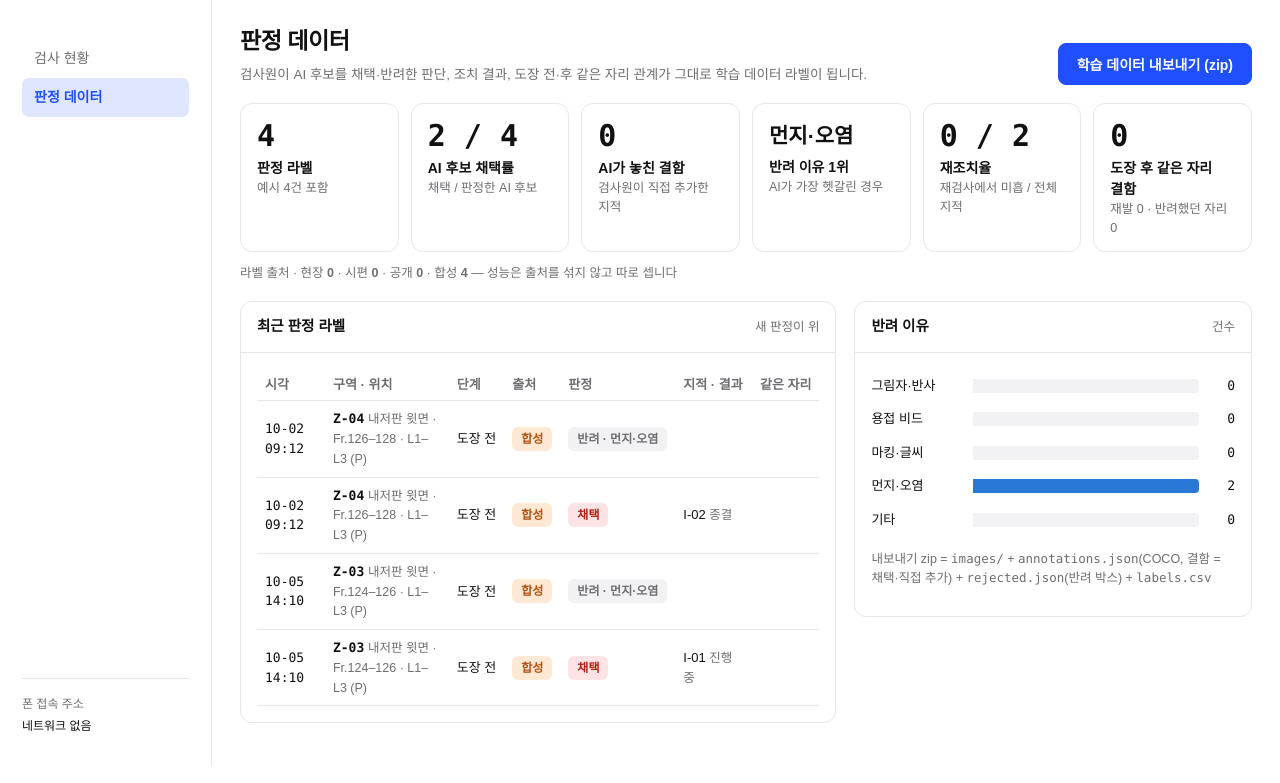
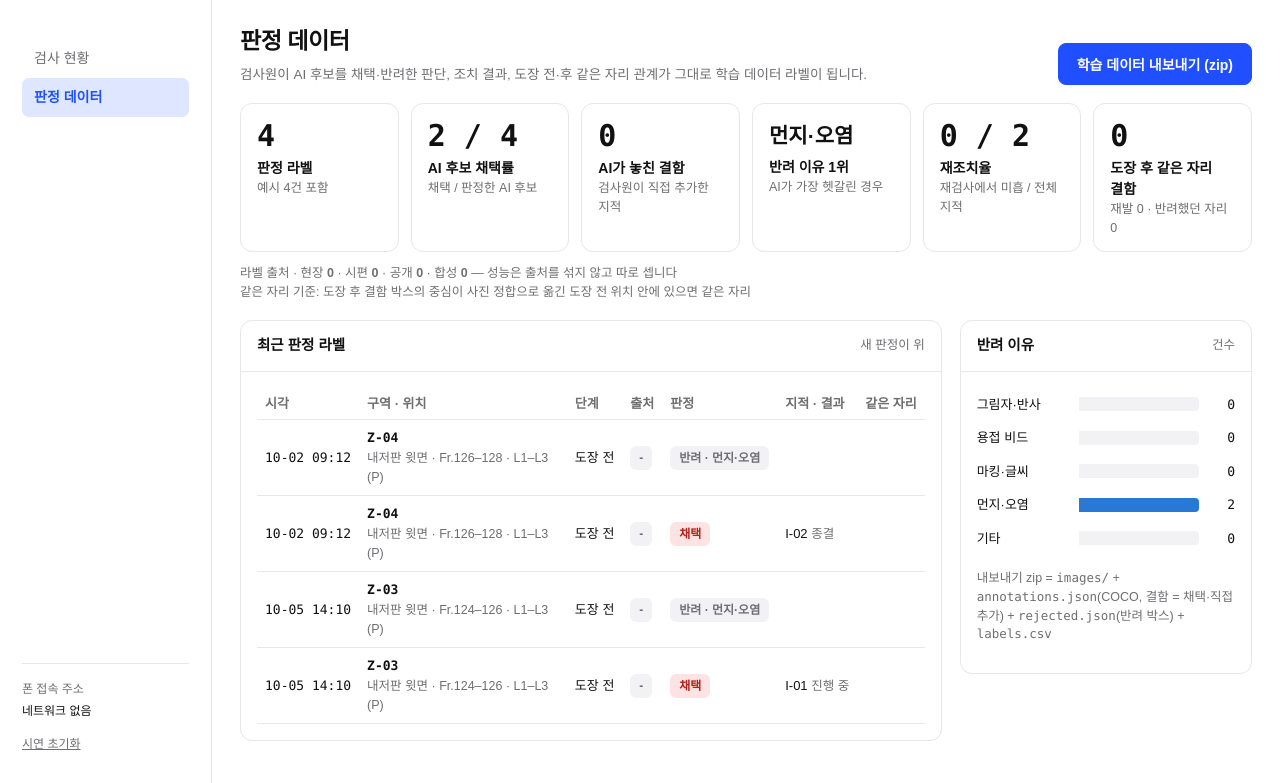
Before and after one commit to jaehyeok-roh/blasttrace, a FastAPI app: page /data in a window 1280 px wide. Shown: the part 60-843 px from the top of the page. Run offline with FastAPI, Linux system fonts and the light colour scheme; data comes from the database, SQL or seed files in the repository; data that the repository does not hold is empty; parts of the project's set-up code (start-up, migrations or seed data) failed here and were passed over.

Commit message:
폰 사진첩 선택, 시연 초기화 버튼, 같은 자리 기준(중심점), 판정 데이터 표 정리

```diff
--- a/llm/report.py
+++ b/llm/report.py
@@ -26,7 +26,7 @@ def make_report(record: dict) -> dict:
             idx = " → ".join(str(s["rust_index"]) for s in f["spectra"])
             lines.append(f"  · 분광: 녹 지표 {idx}, 최근 판정 '{f['spectra'][-1]['label']}'")
     for r in record.get("recurrences", []):
-        lines.append(f"- 도장 후 재발: 도장 전 {r['pre']} 자리에서 {r['post']} 발생 → 표면처리·조치 원인 확인 필요")
+        lines.append(f"- 도장 후 재발: 도장 전 {r['pre']} 자리에서 {r['post']} 발생 → 표면처리·조치 원인 확인 필요 (같은 자리 = 도장 후 결함 중심이 도장 전 위치 안)")
     for r in record.get("rejected_spots", []):
         lines.append(f"- 도장 후 {r['post']}: 도장 전에 반려한 AI 후보 자리 (반려 이유: {r['reason'] or '미입력'}) → 반려 판단 재확인 필요")
     lines += ["", "※ 조도·염분·도막두께 등 계측값은 계측기 기록을 따른다.",
--- a/server/app.py
+++ b/server/app.py
@@ -21,6 +21,7 @@ from collections import Counter
 from datetime import datetime
 from pathlib import Path
 
+import cv2
 import numpy as np
 from fastapi import Body, FastAPI, File, Form, HTTPException, Request, UploadFile
 from fastapi.responses import RedirectResponse, Response
@@ -126,7 +127,9 @@ def origin_of(path):
 
 # AI 후보를 반려할 때 고르는 이유. 반려 이유가 곧 학습 데이터의 '헷갈리는 경우' 라벨이 된다
 REASONS = ["그림자·반사", "용접 비드", "마킹·글씨", "먼지·오염", "기타"]
-tpl.env.globals.update(REASONS=REASONS)
+# '같은 자리' 기준 (화면·보고서·PDF에 같은 문장을 쓴다). 조금만 스쳐도 같은 자리로 세지 않으려고 중심점으로 본다
+SAME_SPOT = "도장 후 결함 박스의 중심이 사진 정합으로 옮긴 도장 전 위치 안에 있으면 같은 자리"
+tpl.env.globals.update(REASONS=REASONS, SAME_SPOT=SAME_SPOT)
 
 
 def block_or_404(bid):
@@ -271,9 +274,9 @@ def pre_marks(post):
 
 
 def overlaps(pts, b):
-    """옮겨 온 4점을 감싸는 사각형과 박스 b가 조금이라도 겹치나"""
-    xs, ys = [x for x, _ in pts], [y for _, y in pts]
-    return min(xs) < b["x1"] and b["x0"] < max(xs) and min(ys) < b["y1"] and b["y0"] < max(ys)
+    """같은 자리인가: 박스 b(도장 후 지적)의 중심이 옮겨 온 4점 다각형(도장 전 위치) 안(경계 포함)에 있다"""
+    c = ((b["x0"] + b["x1"]) / 2, (b["y0"] + b["y1"]) / 2)
+    return cv2.pointPolygonTest(np.float32(pts).reshape(-1, 1, 2), c, False) >= 0
 
 
 def spots(post):
@@ -494,9 +497,25 @@ def seed_post(zid):
 
 with sqlite3.connect(DATA / "bt.db") as _c:
     _c.executescript(SCHEMA)
-if not one("SELECT 1 FROM zones"):
+def seed_all():
     seed()
     run("UPDATE photos SET origin='합성' WHERE origin IS NULL")  # 예시 사진은 전부 가공·합성 (README '예시 사진')
+
+
+if not one("SELECT 1 FROM zones"):
+    seed_all()
+
+
+@app.post("/demo/reset")
+def demo_reset():
+    """시연 초기화: 모든 기록과 올린 사진을 지우고 시연 시작 상태로 되돌린다. 서버를 끄지 않아도 된다 (리허설용)"""
+    for t in q("SELECT name FROM sqlite_master WHERE type='table' AND name NOT LIKE 'sqlite_%'"):
+        run(f"DELETE FROM {t['name']}")
+    for f in UPLOADS.iterdir():
+        f.unlink()
+    ARMED.clear()
+    seed_all()
+    return go("/")
 
 
 # ---------- 노트북 화면 ----------
--- a/web/static/style.css
+++ b/web/static/style.css
@@ -16,6 +16,7 @@ a{color:inherit;text-decoration:none}
 .nav a.on{background:var(--blue14);color:var(--blue);font-weight:600}
 .foot{margin-top:auto;border-top:1px solid var(--line);padding-top:16px;font-size:12px;color:var(--sub);word-break:break-all}
 .foot b{display:block;color:var(--ink);font-weight:500;margin-top:4px}
+.foot .reset{margin-top:14px;border:0;background:none;padding:0;color:var(--sub);font:12px Pretendard,'맑은 고딕',sans-serif;text-decoration:underline;cursor:pointer}
 .top{height:60px;border-bottom:1px solid var(--line);display:flex;align-items:center;justify-content:space-between;padding:0 28px}
 .crumb{font-family:'JetBrains Mono',Consolas,monospace;font-size:12.5px;color:var(--sub)}
 .crumb b{color:var(--ink);font-weight:500}
--- a/web/templates/base.html
+++ b/web/templates/base.html
@@ -11,7 +11,8 @@
  <aside class="side">
   <a class="logo" href="/">BlastTrace<i>.</i></a>
   <nav class="nav"><a href="/" class="{{ 'on' if nav == 'home' }}">검사 현황</a><a href="/data" class="{{ 'on' if nav == 'data' }}">판정 데이터</a></nav>
-  <div class="foot">폰 접속 주소{% for u in phone %}<b class="mono">{{ u }}</b>{% else %}<b>네트워크 없음</b>{% endfor %}</div>
+  <div class="foot">폰 접속 주소{% for u in phone %}<b class="mono">{{ u }}</b>{% else %}<b>네트워크 없음</b>{% endfor %}
+   <form method="post" action="/demo/reset" onsubmit="return confirm('모든 기록과 올린 사진을 지우고 시연 시작 상태로 되돌립니다. 계속할까요?')"><button class="reset">시연 초기화</button></form></div>
  </aside>
  <div>
   <header class="top"><div class="crumb">{% block crumb %}{% endblock %}</div><div class="sub">{{ INSPECTOR }}</div></header>
--- a/web/templates/data.html
+++ b/web/templates/data.html
@@ -13,17 +13,17 @@
  <div class="tile"><div class="v">{{ tiles.rework }}</div><div class="k">재조치율</div><div class="note">재검사에서 미흡 / 전체 지적</div></div>
  <div class="tile"><div class="v">{{ tiles.recur + tiles.rejhit }}</div><div class="k">도장 후 같은 자리 결함</div><div class="note">재발 {{ tiles.recur }} · 반려했던 자리 {{ tiles.rejhit }}</div></div>
 </div>
-<p class="note" style="margin:-6px 0 18px">라벨 출처 · {% for k, n in origins %}{{ k }} <b>{{ n }}</b>{{ ' · ' if not loop.last }}{% endfor %} — 성능은 출처를 섞지 않고 따로 셉니다</p>
-<div class="cols">
+<p class="note" style="margin:-6px 0 18px">라벨 출처 · {% for k, n in origins %}{{ k }} <b>{{ n }}</b>{{ ' · ' if not loop.last }}{% endfor %} — 성능은 출처를 섞지 않고 따로 셉니다<br>같은 자리 기준: {{ SAME_SPOT }}</p>
+<div class="cols" style="grid-template-columns:minmax(0,2.4fr) minmax(0,1fr)">
  <div class="panel"><div class="ph"><h2>최근 판정 라벨</h2><span class="note">새 판정이 위</span></div><div class="pb">
   <table class="lt"><tr><th>시각</th><th>구역 · 위치</th><th>단계</th><th>출처</th><th>판정</th><th>지적 · 결과</th><th>같은 자리</th></tr>
   {% for r in rows %}<tr>
-   <td class="mono">{{ r.decided_at }}</td>
-   <td><b class="mono">{{ r.zone }}</b> <span class="note">{{ r.location }}</span></td>
+   <td class="mono" style="white-space:nowrap">{{ r.decided_at }}</td>
+   <td><b class="mono">{{ r.zone }}</b><br><span class="note">{{ r.location }}</span></td>
    <td style="white-space:nowrap">{{ r.stage }}</td>
    <td><span class="tag {{ 'c-review' if r.origin == '합성' else 'c-mute' }}">{{ r.origin or '-' }}</span></td>
    <td>{% if r.source == '검사원 직접' %}<span class="tag c-punch">직접 추가</span>{% elif r.decision == '채택' %}<span class="tag c-punch">채택</span>{% else %}<span class="tag c-mute">반려 · {{ r.reason }}</span>{% endif %}</td>
-   <td>{{ r.finding }}{% if r.outcome %} <span class="note">{{ r.outcome }}{{ ' · 재조치 %d회' % r.reworks if r.reworks }}</span>{% endif %}</td>
+   <td style="white-space:nowrap">{{ r.finding }}{% if r.outcome %} <span class="note">{{ r.outcome }}{{ ' · 재조치 %d회' % r.reworks if r.reworks }}</span>{% endif %}</td>
    <td>{% if r.same_spot %}<span class="{{ 'tag c-punch' if ('재발' in r.same_spot or '반려했던' in r.same_spot) else ('tag c-close' if r.same_spot == '도장 후 이상 없음' else 'note') }}">{{ r.same_spot }}</span>{% endif %}</td>
   </tr>{% else %}<tr><td colspan="7" class="note">아직 판정이 없습니다.</td></tr>{% endfor %}</table>
  </div></div>
--- a/web/templates/zone.html
+++ b/web/templates/zone.html
@@ -20,7 +20,7 @@
   <div><h3>도장 전 · {{ photo.ts }}</h3>{{ ui.photo(photo.src, marks, 'red', ids=True, polys=rej_marks, pcls='red prev', origin=photo.origin) }}</div>
   <div><h3>도장 후 · {{ post.ts }}</h3>{{ ui.photo(post.src, post_marks, 'red', ids=True, polys=polys, pcls='red prev', origin=post.origin) }}</div>
  </div>
- <p class="note" style="margin:10px 0 0">실선 = 지적 · 오른쪽 점선 = 도장 전 표시를 사진 정합으로 옮긴 위치 · 왼쪽 점선 = 도장 후 결함과 겹친 도장 전 반려 후보</p></div></div>
+ <p class="note" style="margin:10px 0 0">실선 = 지적 · 오른쪽 점선 = 도장 전 표시를 사진 정합으로 옮긴 위치 · 왼쪽 점선 = 도장 후 결함과 같은 자리였던 도장 전 반려 후보<br>같은 자리 기준: {{ SAME_SPOT }}</p></div></div>
 {% endif %}
 <div class="cols">
  <div>
```
Also changed, not shown: test_flow.py (+14 -0 lines), web/templates/m_zone.html (+7 -4 lines).
